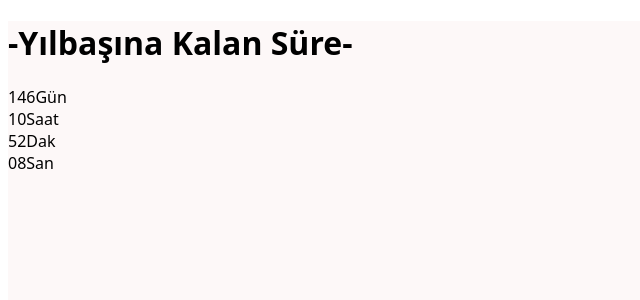
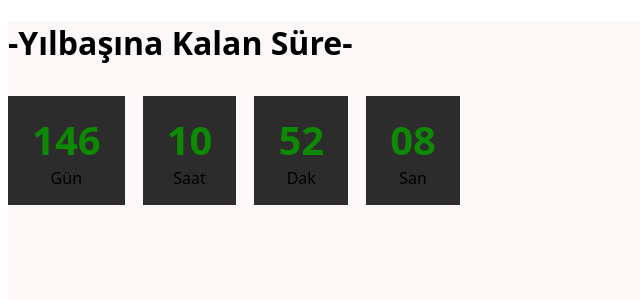
Before and after one commit to kuzgunneslihan/vue-yilbasi-sayaci, a Vue app: page / in a window 1280 px wide. Shown: the top 300 px of the page, without its empty margins (0-640 px from the left). Built offline with nearby package versions, Linux system fonts and the light colour scheme.

Commit message:
update: Css eklendi

```diff
--- a/src/App.vue
+++ b/src/App.vue
@@ -80,4 +80,27 @@ onUnmounted(() => {
   color: #000000;
 }
 
+.timer-box {
+  display: flex;
+  gap: 18px;
+  margin-top: 2rem;
+}
+
+.time-block {
+  display: flex;
+  flex-direction: column;
+  align-items: center;
+  background-color: #2c2c2c;
+  padding: 1rem 1.5rem;
+
+}
+
+.number {
+  font-size: 2.5rem;
+  font-weight: 700;
+  color: #0e8903;
+}
+
+
+
 </style>
```
